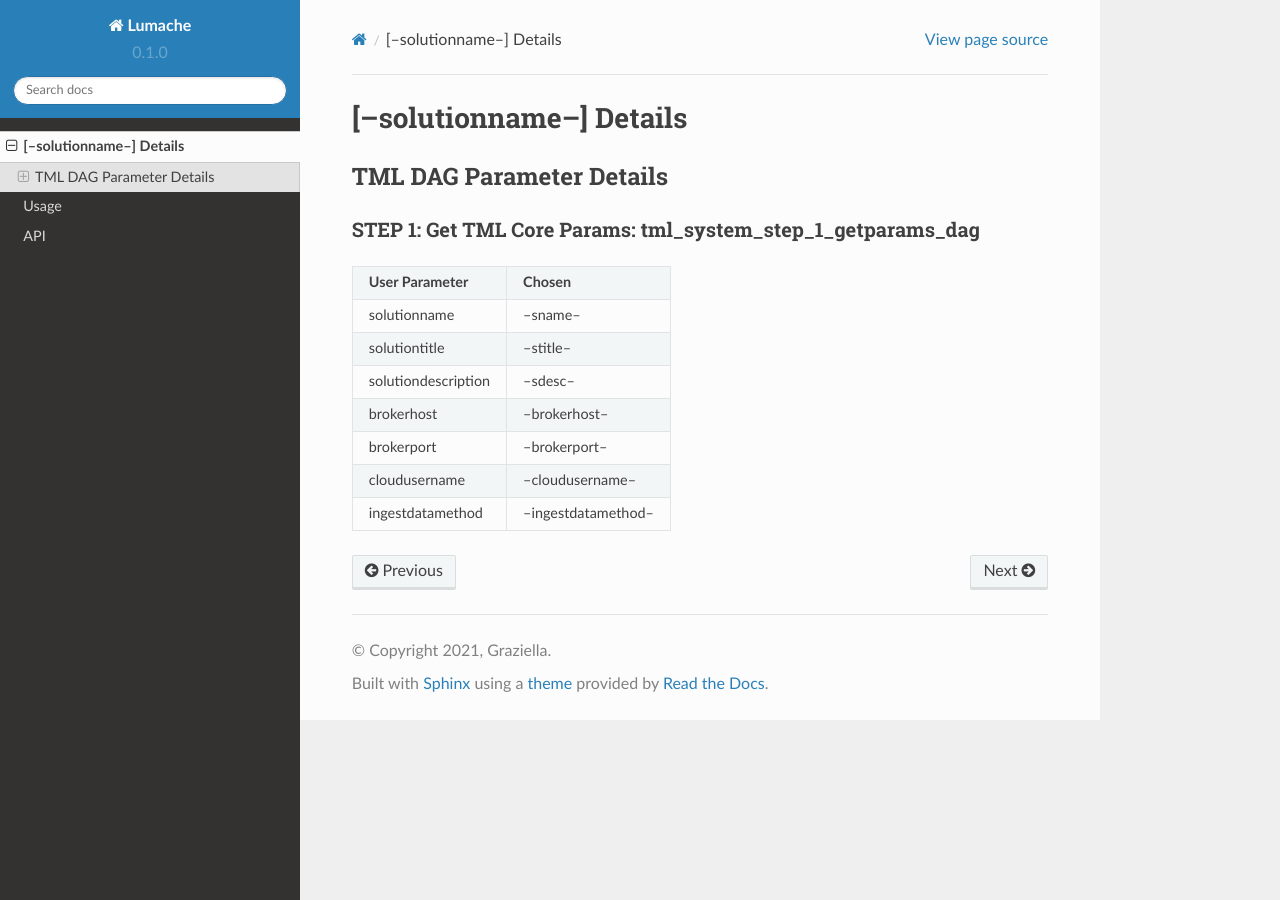
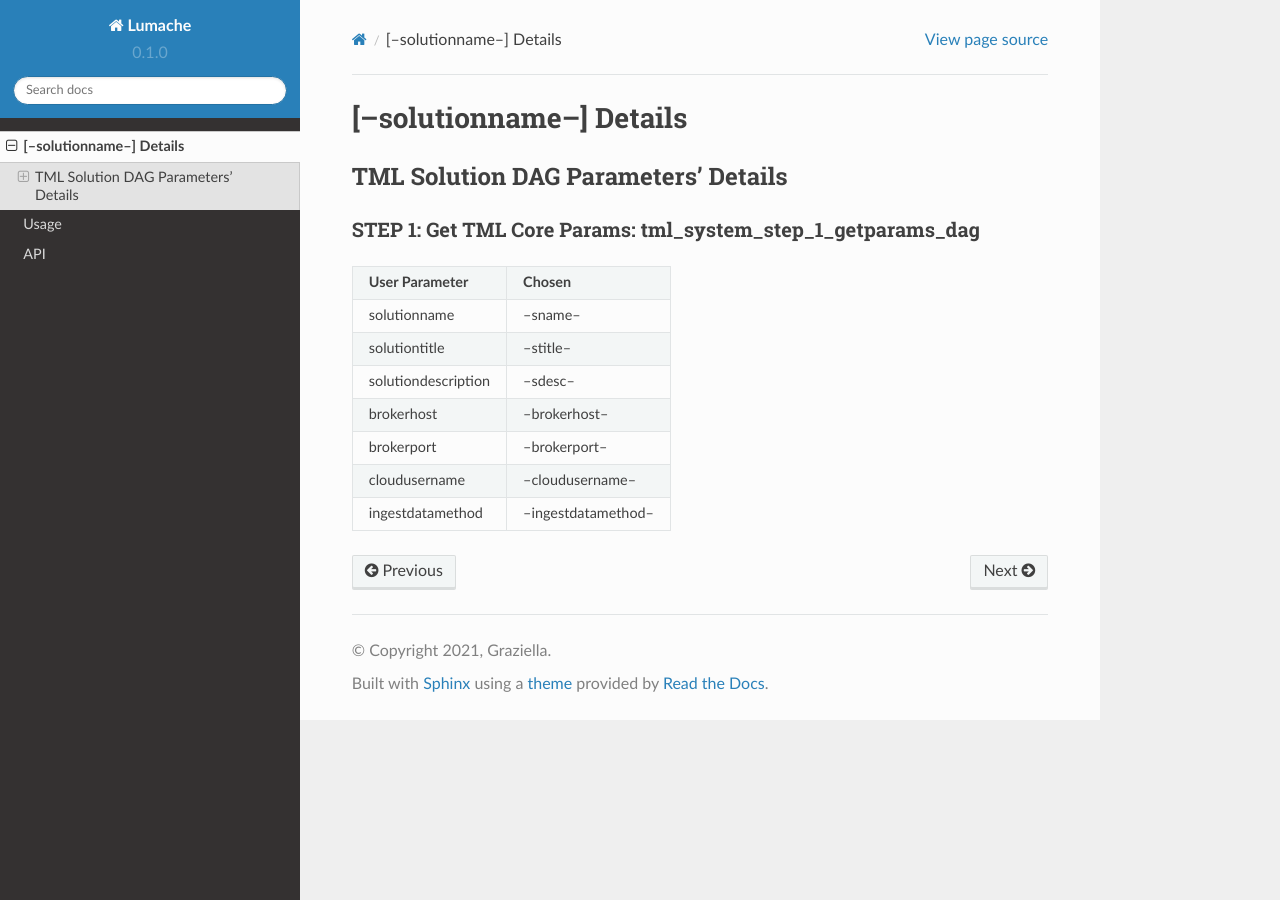
Before and after one commit to vanesalcb06/tssproject2-2b5c, a Sphinx documentation site: the page built from docs/source/details.rst, in a window 1280 px wide. Built offline with Sphinx 7.4.7 and the Read the Docs theme 2.0.0, drawn with Linux system fonts in a browser that asks for light colours.

Commit message:
Update details.rst

```diff
--- a/docs/source/details.rst
+++ b/docs/source/details.rst
@@ -1,7 +1,7 @@
 [--solutionname--] Details
 ============================
 
-TML DAG Parameter Details
+TML Solution DAG Parameters' Details
 ----------------------------
 
 STEP 1: Get TML Core Params: tml_system_step_1_getparams_dag
```
